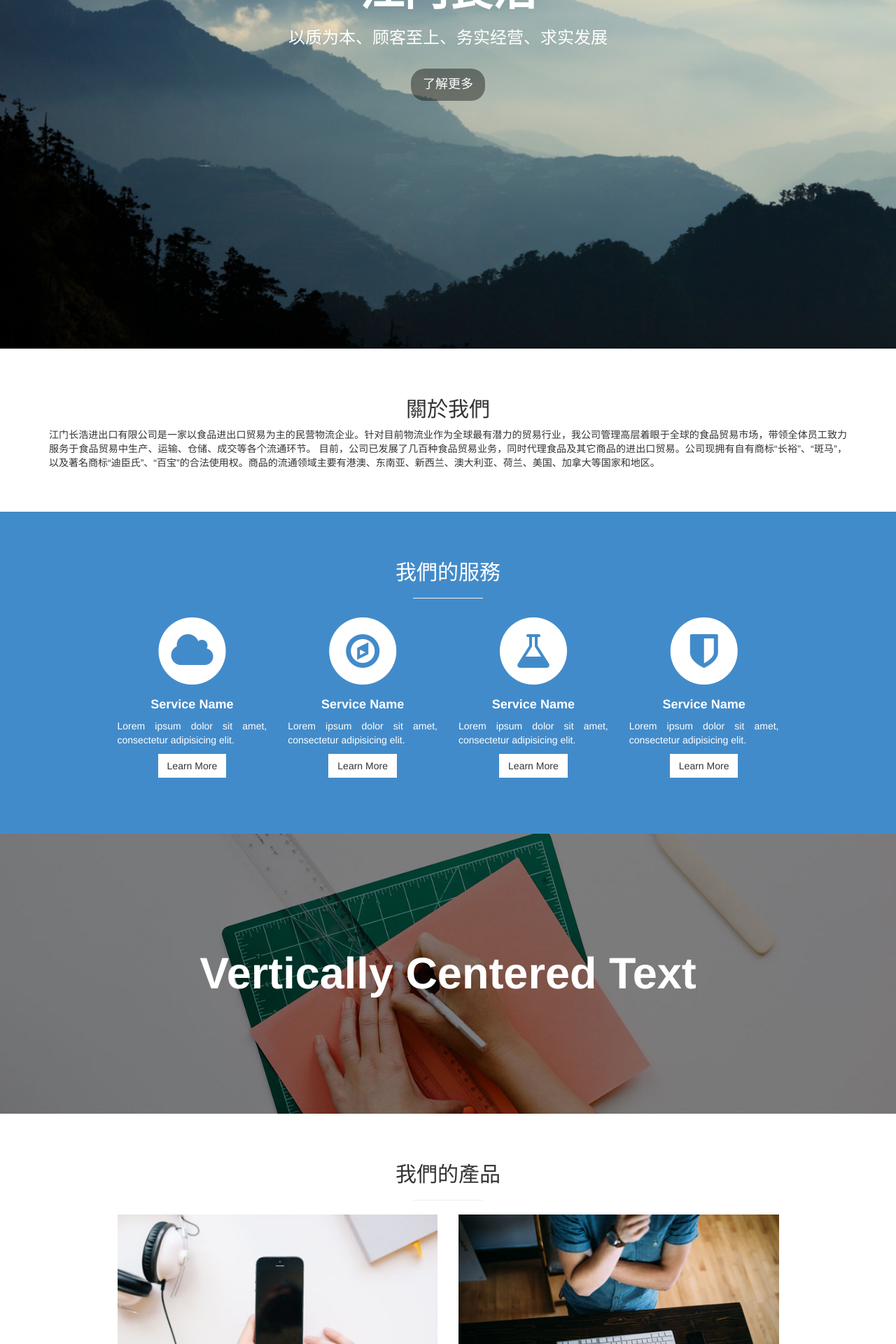
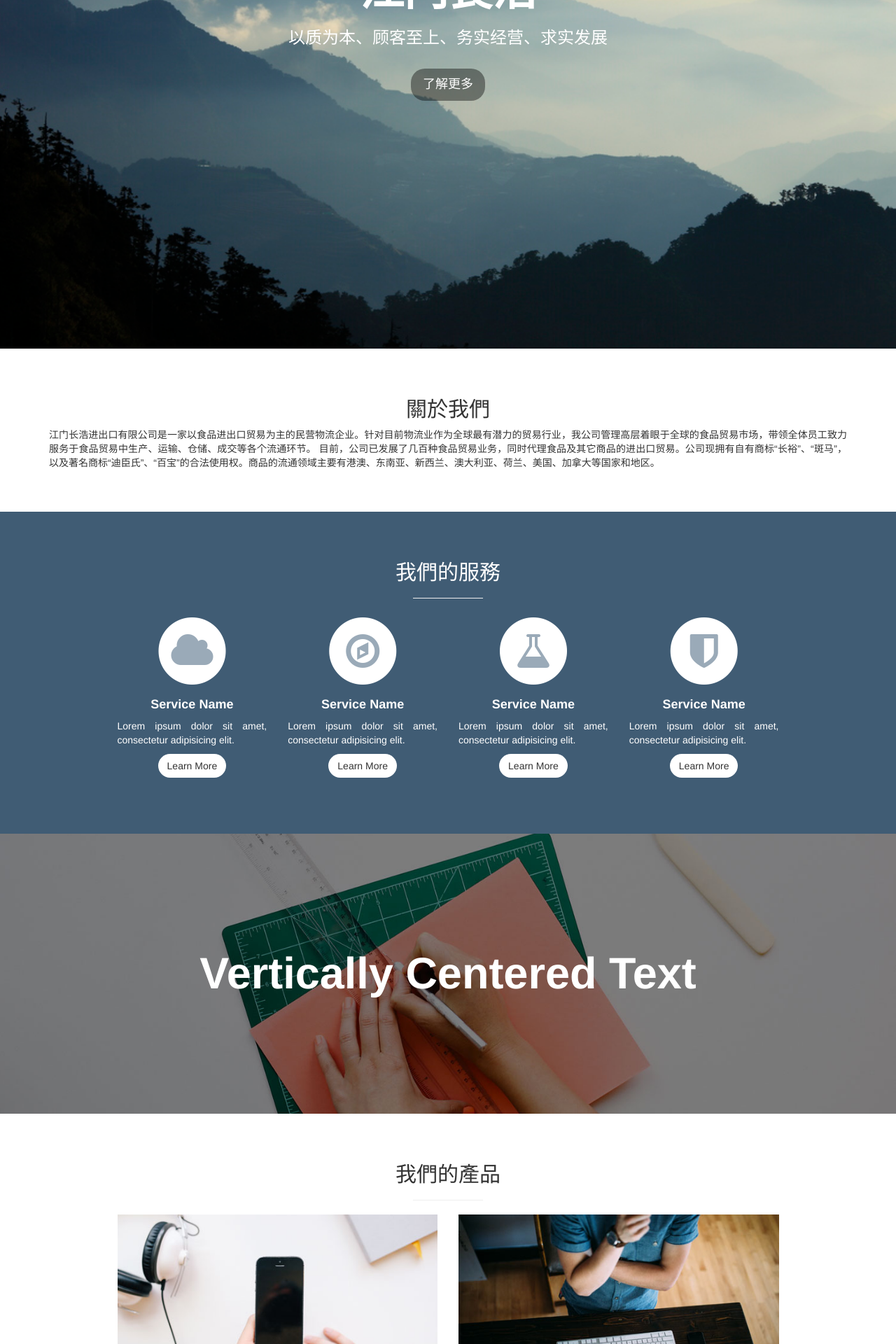
Before and after one commit to changhao1928/changhao1928.github.io, a Jekyll site: the page built from index.html, in a window 1280 px wide. Shown: the part 402-2322 px from the top of the page at 70% size. Built offline with Jekyll 4.4.1, drawn with Linux system fonts in a browser that asks for light colours; some web fonts are replaced.

Commit message:
update services section's background-color, update button style

```diff
--- a/css/custom.css
+++ b/css/custom.css
@@ -7,3 +7,12 @@
 .text-vertical-center {
   color: #fff;
 }
+#services {
+  background-color: #405C74;
+}
+#services .text-primary {
+  color: #9AAAB8;
+}
+#services .btn-light {
+  border-radius: 50px;
+}
```
